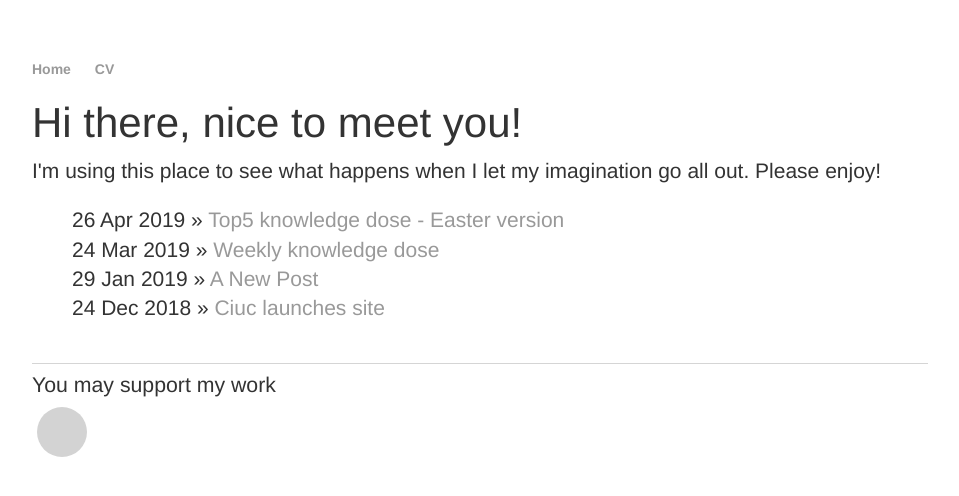
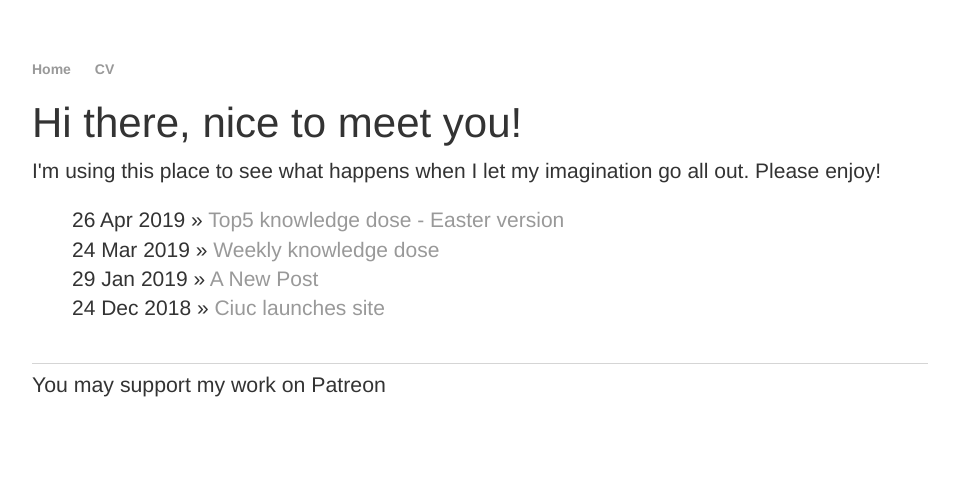
Before and after one commit to anrei0000/anrei0000.github.io, a Jekyll site: the page built from index.html, in a window 1280 px wide. Shown: the top 496 px of the page, without its empty margins (160-1119 px from the left). Built offline with Jekyll 4.4.1, drawn with Linux system fonts in a browser that asks for light colours; nearby versions of some CDN libraries; a style sheet for code colours, icons or effects is not loaded.

Commit message:
- patreon

```diff
--- a/_layouts/default.html
+++ b/_layouts/default.html
@@ -50,13 +51,11 @@
     <!--    </div>-->
     <div class="container">
         <div class="row">
-            <h4>You may support my work</h4>
-            <div>
-                <ul class="social-network social-circle">
-                    <li><a target="_blank" href="https://www.patreon.com/DanTheLion" class="icoPatreon"><i
-                            class="fa fa-patreon"></i></a></li>
-                </ul>
-            </div>
+            <h4>You may support my work on Patreon</h4>
+            <ul>
+                <li><a target="_blank" href="https://www.patreon.com/DanTheLion" class="icoPatreon"><i
+                        class="fa fa-patreon"></i></a></li>
+            </ul>
         </div>
     </div>
 </footer>
```
Also changed, not shown: other parts of _layouts/default.html (+2 -1 lines).
